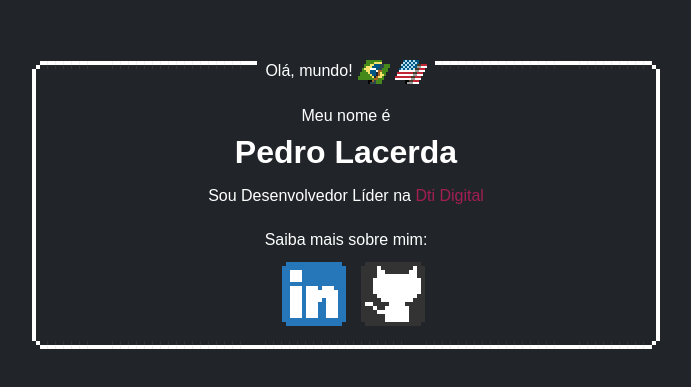
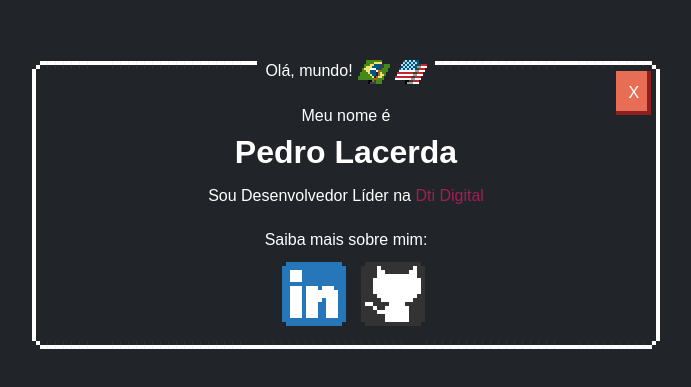
Before and after one commit to pedro-l9/personalSite, a React (Create React App) app: page / in a window 1280 px wide. Shown: the part 195-582 px from the top of the page, without its empty margins (294-985 px from the left). Built offline with nearby package versions, Linux system fonts and the light colour scheme; a web font is replaced by a local one.

Commit message:
Remove botao de dismiss

```diff
--- a/src/components/PresentationCard/PresentationCard.css
+++ b/src/components/PresentationCard/PresentationCard.css
@@ -27,17 +27,19 @@
   width: 100%;
   grid-template-columns: 1.1fr 2.9fr;
   grid-template-rows: 1.1fr 0.1fr 0.8fr;
-  grid-template-areas: "avatar presentation" "avatar checkMeOut" "dismiss social";
+  grid-template-areas: 'avatar presentation' 'avatar checkMeOut' 'avatar social';
 }
 
 .avatar {
   grid-area: avatar;
+  display: flex;
 }
 
 .avatar img.nes-avatar.is-rounded {
   border-radius: 100%;
-  height: 90%;
   width: 90%;
+  height: auto;
+  align-self: center;
 }
 
 .presentation {
@@ -57,17 +59,10 @@
   margin-top: 20px;
 }
 
-.dismiss {
-  display: flex;
-  flex-direction: column;
-  justify-items: center;
-  justify-content: center;
-}
-
-.dismiss button {
-  height: 60%;
-  margin-left: 5%;
-  margin-right: 5%;
+.dismiss-btn {
+  position: absolute;
+  right: 5px;
+  top: 6px;
 }
 
 .social {
@@ -82,6 +77,7 @@
   margin-left: 15px;
 }
 
+/* Smaller desktops */
 @media screen and (max-width: 1300px) {
   .card-container {
     display: flex;
@@ -92,12 +88,9 @@
   .avatar {
     display: none;
   }
-
-  .dismiss {
-    display: none;
-  }
 }
 
+/* Tablets and phones */
 @media screen and (min-width: 801px) {
   .card {
     flex-basis: 50%;
@@ -110,4 +103,8 @@
   .card {
     order: 1;
   }
+
+  .dismiss-btn {
+    display: none;
+  }
 }
--- a/src/components/PresentationCard/PresentationCard.tsx
+++ b/src/components/PresentationCard/PresentationCard.tsx
@@ -31,7 +31,11 @@ const languagesSupported = [
   },
 ];
 
-function PresentationCard(props: PresentationCardProps) {
+function PresentationCard({
+  isMobile,
+  dismissedState,
+  dismiss,
+}: PresentationCardProps) {
   const { t, i18n } = useTranslation();
 
   return (
@@ -39,10 +43,19 @@ function PresentationCard(props: PresentationCardProps) {
       id="presentation-card"
       className={`
         card nes-container with-title is-dark is-centered
-        ${props.isMobile ? '' : 'is-rounded'}
-        ${props.dismissedState ? 'animated hinge' : ''}
+        ${isMobile ? '' : 'is-rounded'}
+        ${dismissedState > 0 ? 'animated hinge' : ''}
       `}
     >
+      {isMobile ? null : (
+        <button
+          className="nes-btn is-error dismiss-btn"
+          type="button"
+          onClick={() => dismiss()}
+        >
+          X
+        </button>
+      )}
       <p className="title">
         {t('helloWorld')}
         {languagesSupported.map(({ lang, flag, alt }) => (
@@ -81,15 +94,7 @@ function PresentationCard(props: PresentationCardProps) {
           </span>
         </div>
         <div className="checkMeOut">{t('checkMeOut')}</div>
-        <div className="dismiss">
-          <button
-            type="button"
-            className="nes-btn is-error"
-            onClick={() => props.dismiss()}
-          >
-            {t('dismiss')}
-          </button>
-        </div>
+
         <div className="social">
           <a
             href="https://in.placerda.dev"
```
